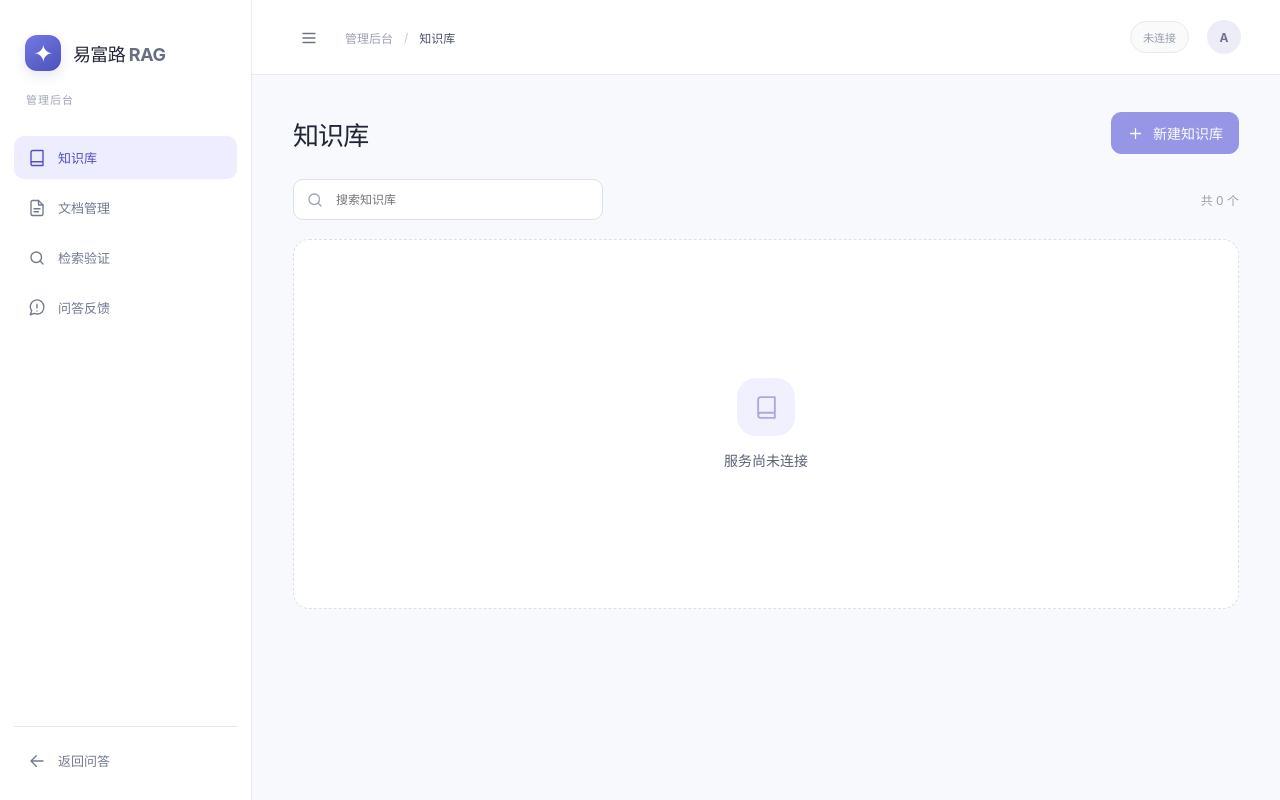
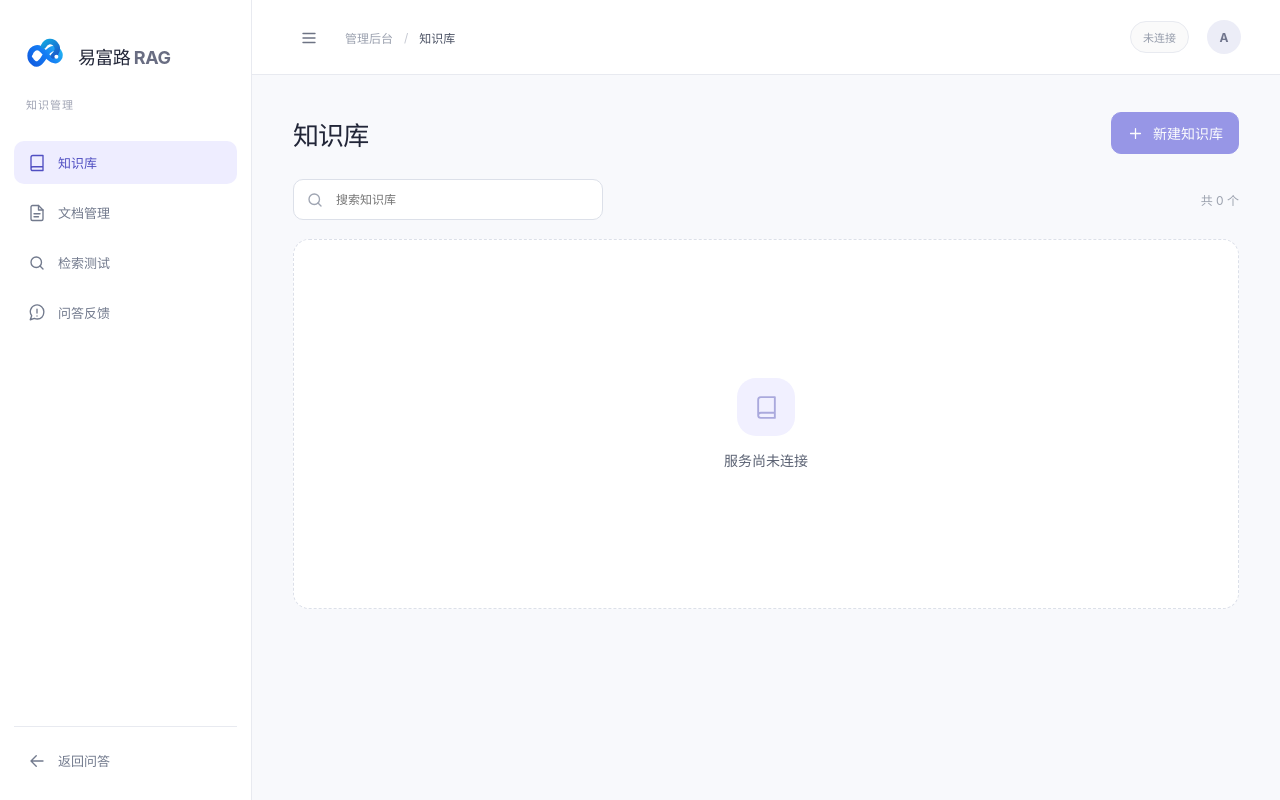
Before and after one commit to ProfessorZJH/yifulu_rag, a website with bundled scripts: page admin.html in a window 1280 px wide. Built offline with nearby package versions, Linux system fonts and the light colour scheme.

Commit message:
feat(ui): introduce unified brand and clean product navigation

```diff
--- a/admin.html
+++ b/admin.html
@@ -6,19 +6,21 @@
   <meta name="theme-color" content="#f7f8fb">
   <title>管理后台 · 易富路 RAG</title>
   <link rel="stylesheet" href="./styles.css">
+  <link rel="icon" href="./logo.svg" type="image/svg+xml">
   <link rel="stylesheet" href="./admin.css">
+  <link rel="stylesheet" href="./product.css">
   <script src="./config.js"></script>
   <script type="module" src="./admin.js"></script>
 </head>
 <body class="admin-page">
   <div class="admin-layout">
     <aside class="admin-sidebar" id="admin-sidebar" aria-label="管理导航">
-      <a class="brand" href="./"><span class="brand-symbol" aria-hidden="true">✦</span><span>易富路 <b>RAG</b></span></a>
-      <div class="admin-product-label">管理后台</div>
+      <a class="brand" href="./"><img class="brand-logo" src="./logo.svg" width="41" height="41" alt=""><span>易富路 <b>RAG</b></span></a>
+      <div class="admin-product-label">知识管理</div>
       <nav class="admin-nav" aria-label="管理页面">
         <button class="admin-nav-item active" type="button" data-view="knowledge"><span data-icon="book"></span> 知识库</button>
         <button class="admin-nav-item" type="button" data-view="documents"><span data-icon="file"></span> 文档管理</button>
-        <button class="admin-nav-item" type="button" data-view="retrieval"><span data-icon="search"></span> 检索验证</button>
+        <button class="admin-nav-item" type="button" data-view="retrieval"><span data-icon="search"></span> 检索测试</button>
         <button class="admin-nav-item" type="button" data-view="feedback"><span data-icon="feedback"></span> 问答反馈</button>
       </nav>
       <div class="admin-sidebar-bottom">
@@ -54,7 +56,7 @@
   </div>
   <div id="login-backdrop" class="modal-backdrop login-backdrop" hidden>
     <form id="admin-login" class="admin-login">
-      <span class="brand-symbol login-symbol" aria-hidden="true">✦</span>
+      <img class="brand-logo login-symbol" src="./logo.svg" width="54" height="54" alt="">
       <h1>管理员登录</h1>
       <label class="form-label" for="login-username">账号</label>
       <input id="login-username" class="form-input" type="text" autocomplete="username" required>
```
